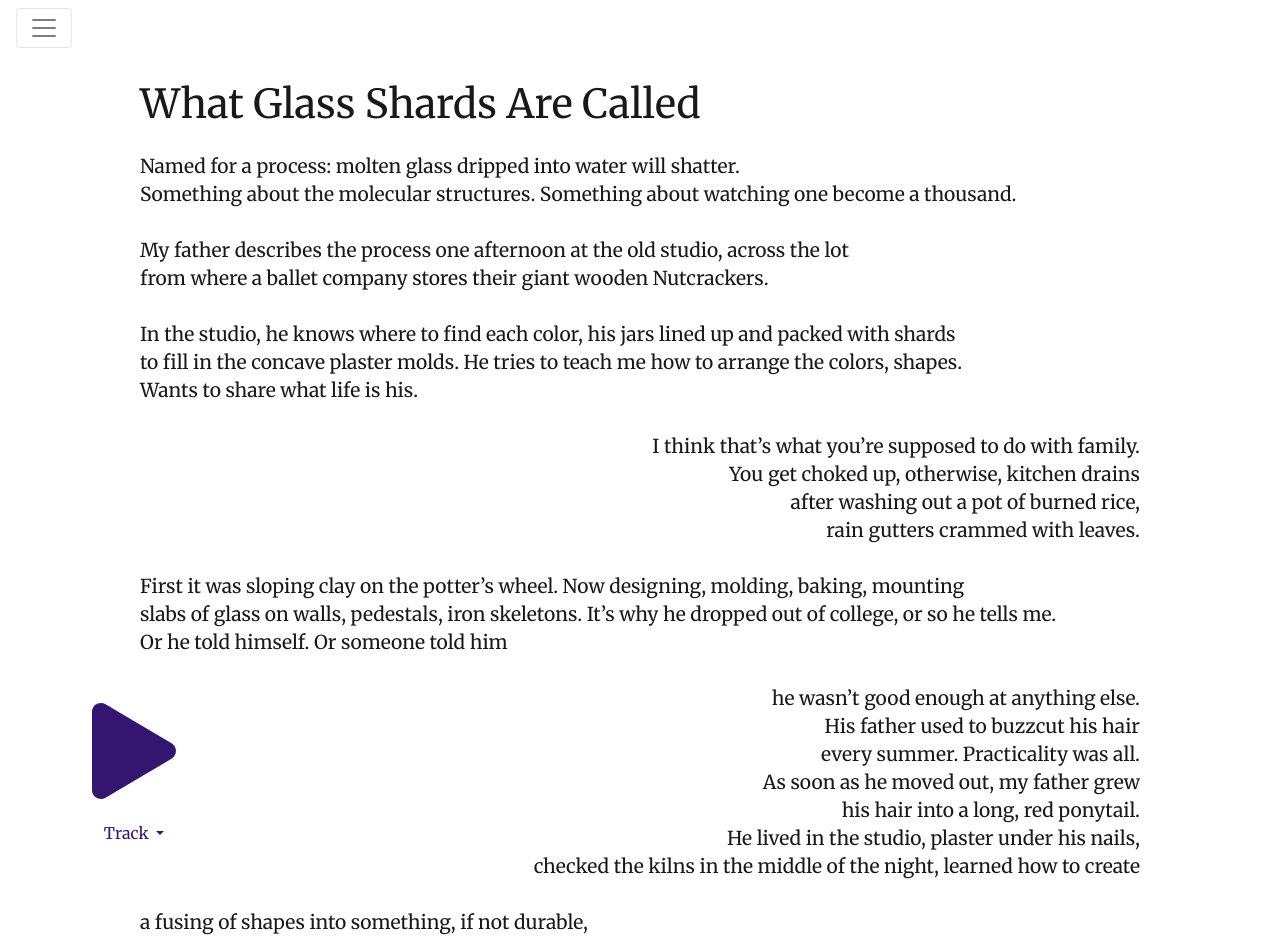
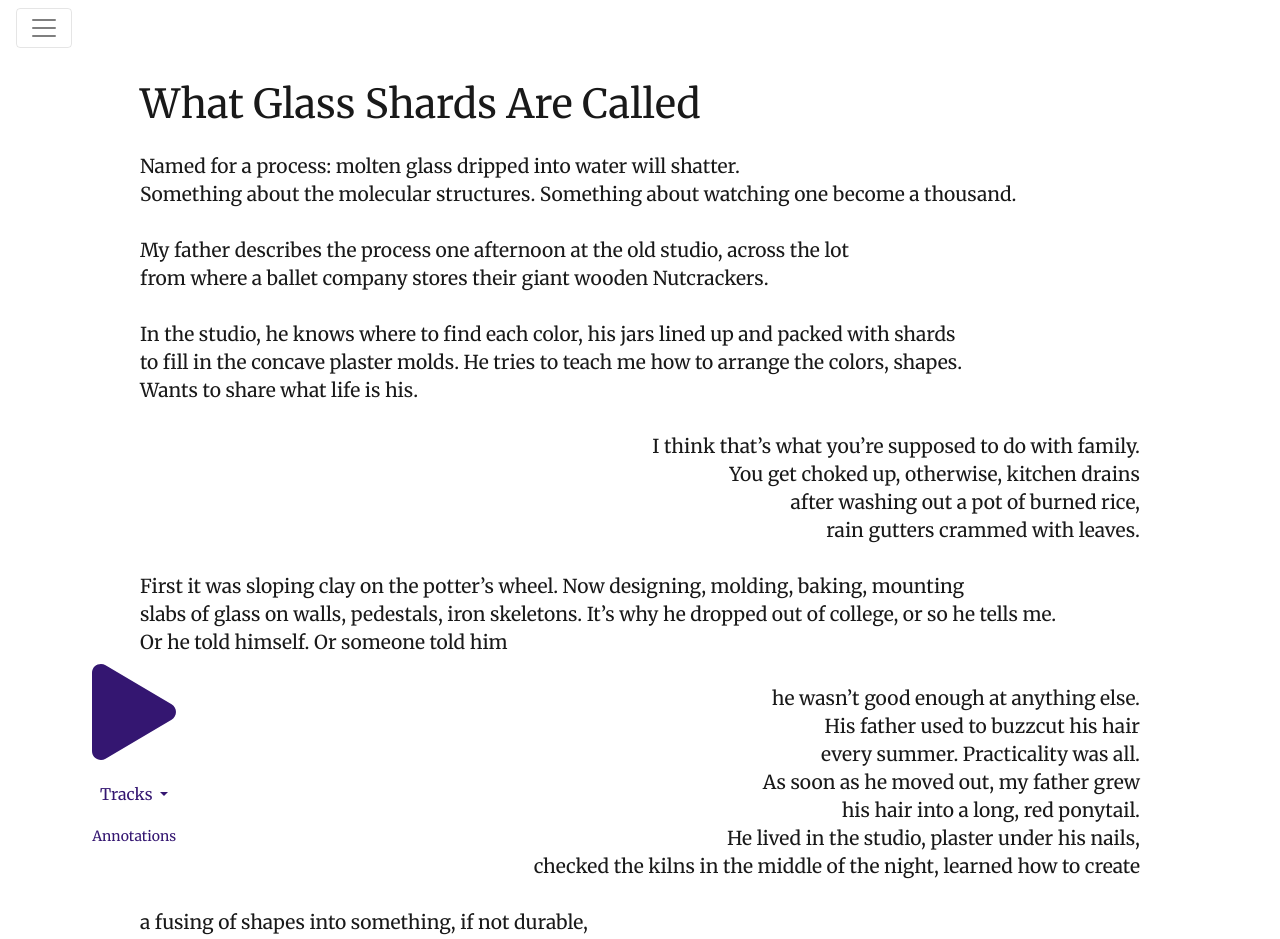
Before and after one commit to thecdil/shards_source, a Jekyll site: the page built from index.html, in a window 1280 px wide. Shown: the top 939 px of the page. Built offline with Jekyll 4.4.1, drawn with Linux system fonts in a browser that asks for light colours; some of the changed text lies outside the part shown.

Commit message:
implement sound annotations

```diff
--- a/_includes/js/home.html
+++ b/_includes/js/home.html
@@ -40,4 +40,19 @@
     }
 });
 
+// annotations
+{% assign annotations = site.data[site.metadata] | where_exp: 'i','i.poem_phrase_link' %}
+var annotationFiles = {
+    {% for a in annotations %}{{ a.objectid | jsonify }}: {{ a.filename | jsonify }}{% unless forloop.last %},{% endunless %}
+    {% endfor %}
+};
+$(".annotation").click(function() {
+    var objectid = $(this).attr("id");
+    initWave(annotationFiles[objectid]);
+});
+// toggle annotation highlight
+$("#annotation-toggle").click(function () {
+    $(".annotation").toggleClass("annotation-underline");
+});
+
 </script>
--- a/_sass/_custom.scss
+++ b/_sass/_custom.scss
@@ -25,3 +25,7 @@
         color: #341671;
     }
 }
+/* annotations */
+.annotation { cursor: pointer; }
+.annotation-underline { border-bottom: solid 1px violet; };
+.text-underline { text-decoration: underline; }
--- a/index.html
+++ b/index.html
@@ -9,37 +9,37 @@
     <h1 class="poem-title mb-4">What Glass Shards Are Called</h1>
 
     <div class="poem-stanza">
-    <div class="poem-line">Named for a process: molten glass dripped into water will shatter.</div>
-    <div class="poem-line">Something about the molecular structures. Something about watching one become a thousand. </div>
+    <div class="poem-line">Named for a process: <span id="shards_015" class="annotation">molten glass dripped into water will shatter</span>.</div>
+    <div class="poem-line">Something about the molecular <span id="shards_026" class="annotation">s</span>tructures. Something about <span id="shards_030" class="annotation">w</span>atching one become a <span id="shards_023" class="annotation">thousand.</span> </div>
     </div>
 
     <div class="poem-stanza">
-    <div class="poem-line">My father describes the process one afternoon at the old studio, across the lot </div>
+    <div class="poem-line"><span id="shards_021" class="annotation">M</span>y father describes the process one afternoon at the old studio, across the lot </div>
     <div class="poem-line">from where a ballet company stores their giant wooden Nutcrackers.</div>
     </div>
 
     <div class="poem-stanza">
-    <div class="poem-line">In the studio, he knows where to find each color, his jars lined up and packed with shards </div>
+    <div class="poem-line"><span id="shards_017" class="annotation">I</span>n the studio, he knows where to find each color, his <span id="shards_018" class="annotation">j</span>ars lined up and packed with shards </div>
     <div class="poem-line">to fill in the concave plaster molds. He tries to teach me how to arrange the colors, shapes.</div>
     <div class="poem-line">Wants to share what life is his. </div>
     </div>
 
     <div class="poem-stanza text-right">
-    <div class="poem-line">I think that’s what you’re supposed to do with family.</div>
-    <div class="poem-line">You get choked up, otherwise, kitchen drains </div>
-    <div class="poem-line"> after washing out a pot of burned rice,</div>
-    <div class="poem-line">rain gutters crammed with leaves.</div>
+    <div class="poem-line">I <span id="shards_027" class="annotation">t</span>hink that’s what you’re supposed to do with family.</div>
+    <div class="poem-line"><span id="shards_031" class="annotation">Y</span>ou get choked up, otherwise, <span id="shards_019" class="annotation">k</span>itchen drains </div>
+    <div class="poem-line"><span id="shards_014" class="annotation">after washing out a pot of burned rice,</span></div>
+    <div class="poem-line"><span id="shards_011" class="annotation">rain gutters crammed with leaves.</span></div>
     </div>
 
     <div class="poem-stanza">
     <div class="poem-line">First it was sloping clay on the potter’s wheel. Now designing, molding, baking, mounting </div>
-    <div class="poem-line">slabs of glass on walls, pedestals, iron skeletons. It’s why he dropped out of college, or so he tells me. </div>
-    <div class="poem-line">Or he told himself. Or someone told him </div>
+    <div class="poem-line">slabs of <span id="shards_022" class="annotation">glass</span> on walls, pedestals, iron skeletons. It’s why he dropped out of college, or so he tells me. </div>
+    <div class="poem-line">Or <span id="shards_016" class="annotation">h</span>e told himself. Or someone told him </div>
     </div>
 
     <div class="poem-stanza text-right">
     <div class="poem-line">he wasn’t good enough at anything else. </div>
-    <div class="poem-line">His father used to buzzcut his hair </div>
+    <div class="poem-line"><span id="shards_006" class="annotation">His father used to buzzcut his hair</span> </div>
     <div class="poem-line">every summer. Practicality was all. </div>
     <div class="poem-line">As soon as he moved out, my father grew </div>
     <div class="poem-line">his hair into a long, red ponytail. </div>
@@ -49,20 +49,20 @@
 
     <div class="poem-stanza">
     <div class="poem-line">a fusing of shapes into something, if not durable,</div>
-    <div class="poem-line">able to imagine solidity. A shaking of shards into the spirals and diamonds </div>
-    <div class="poem-line">and deckled edges of the mold, sun-tipped eyes settling down, holding each other as heat flares.</div>
+    <div class="poem-line">able to imagine <span id="shards_028" class="annotation">solidity</span>. A shaking of shards into the spirals and diamonds </div>
+    <div class="poem-line">and <span id="shards_012" class="annotation">d</span>eckled edges of the mold, sun-tipped eyes settling down, holding each other as heat flares.</div>
     </div>
 
     <div class="poem-stanza">
-    <div class="poem-line">I cup my hands and he fills the bowl with azure and wheat, violet and umber.</div>
+    <div class="poem-line"><span id="shards_025" class="annotation">I cup my hands and he fills the bowl</span> with <span id="shards_029" class="annotation">azure and wheat</span>, <span id="shards_032" class="annotation">violet and umber</span>.</div>
     </div>
 
     <div class="poem-stanza">
-    <div class="poem-line">If you don’t move, the shards are soft. </div>
+    <div class="poem-line"><span id="shards_024" class="annotation">If you don’t move, the shards are soft.</span></div>
     <div class="poem-line">We watch their gathering until my hands are full of frit.</div>
     </div>
 
-    <p class="blockquote-footer text-right mt-4">Emmy Newman</p>
+    <p class="blockquote-footer text-right mt-4">Poem by Emmy Newman and music by Samson Matthews</p>
 
 </div>
 
@@ -74,7 +74,7 @@
             </button>
             <div class="dropdown">
                 <button class="btn btn-link btn-block dropdown-toggle" type="button" id="trackSelect" data-toggle="dropdown" aria-haspopup="true" aria-expanded="false">
-                    Track
+                    Tracks
                 </button>
                 <div class="dropdown-menu" aria-labelledby="trackSelect">
                     <button class="dropdown-item track active" type="button" onclick="initWave('shards_final.mp3')">Shards composition</button>
@@ -83,6 +83,9 @@
                     <button class="dropdown-item track" type="button" onclick="initWave('shards_002.mp3')">Typed text</button>
                 </div>
             </div>
+            <button class="btn btn-link btn-sm btn-block mt-2" id="annotation-toggle">
+                Annotations
+            </button>
         </div>
         <div class="col-10">
             <div id="audio-loading" class="d-none">
```
Also changed, not shown: other parts of _includes/js/home.html (+1 -1 lines).
